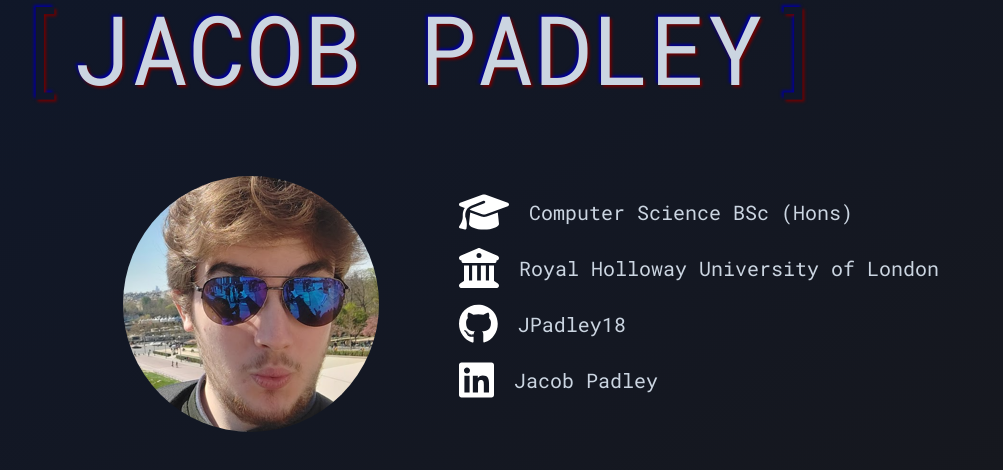
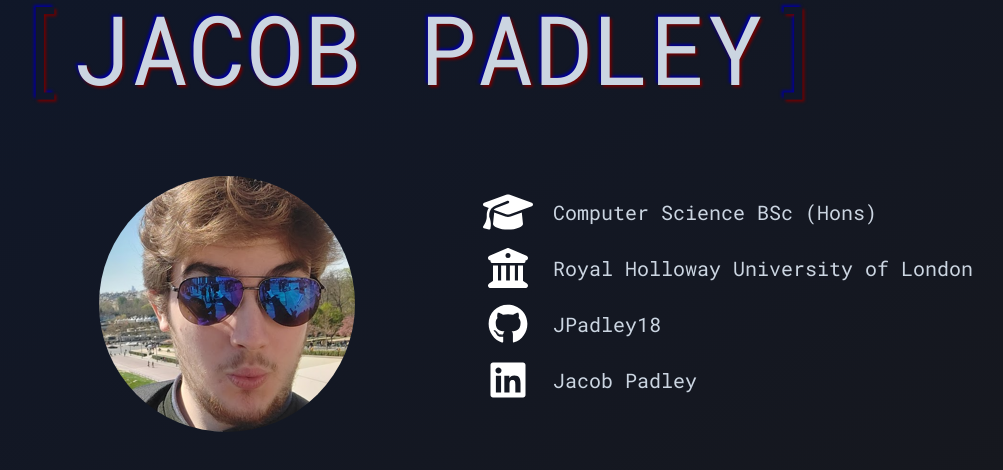
Before and after one commit to JPadley18/jpadley.com, a Next.js app: page / in a window 1280 px wide. Shown: the top 470 px of the page, without its empty margins (221-1224 px from the left). Built offline with nearby package versions, Linux system fonts and the light colour scheme.

Commit message:
Use constant width for Font Awesome icons

```diff
--- a/components/about-me-card.tsx
+++ b/components/about-me-card.tsx
@@ -10,7 +10,7 @@ const robotoMono = Roboto_Mono({
 
 export default function AboutMeCard() {
     return (
-        <div className="grid grid-cols-2 gap-20 justify-center mt-20">
+        <div className="grid grid-cols-2 gap-32 justify-center mt-20">
             <div>
                 <Image alt="Photo of myself" src="/me.png" width="256" height="256" className="rounded-full ml-auto" />
             </div>
--- a/components/stat-entry.tsx
+++ b/components/stat-entry.tsx
@@ -4,7 +4,7 @@ import { IconDefinition } from "@fortawesome/free-solid-svg-icons"
 export default function StatEntry({ icon, text }: { icon: IconDefinition, text: string }) {
     return (
         <p className="pt-4 flex items-center text-xl">
-            <FontAwesomeIcon icon={icon} size="2x" style={{color:"#FFFFFF"}} className="pr-5"></FontAwesomeIcon>
+            <FontAwesomeIcon icon={icon} size="2x" style={{color:"#FFFFFF"}} className="pr-5" fixedWidth />
             {text}
         </p>
     )
```
